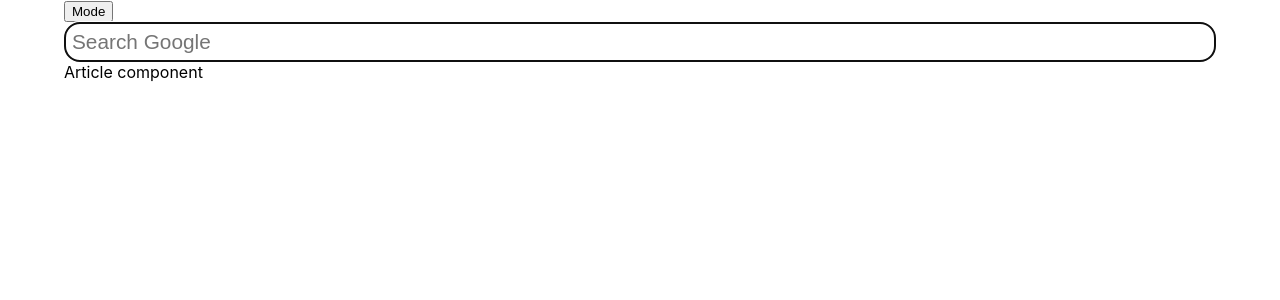
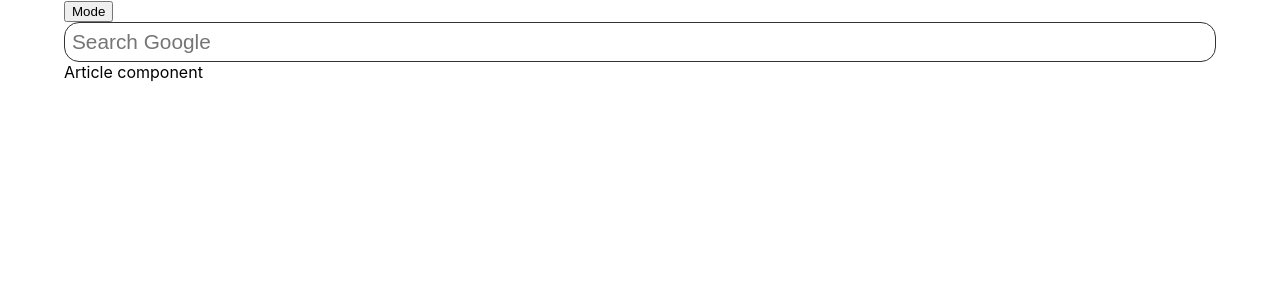
Before and after one commit to almirmujic/start-page, a React (Create React App) app: page / in a window 1280 px wide. Shown: the top 300 px of the page. Built offline with nearby package versions, Linux system fonts and the light colour scheme.

Commit message:
removed autofocus from searchbar

```diff
--- a/src/components/Search/Search.jsx
+++ b/src/components/Search/Search.jsx
@@ -9,7 +9,7 @@ function Search() {
       method="get"
       autoComplete="off"
     >
-      <input type="text" name="q" id="" placeholder="Search Google" autoFocus />
+      <input type="text" name="q" id="" placeholder="Search Google" />
     </form>
   );
 }
```
